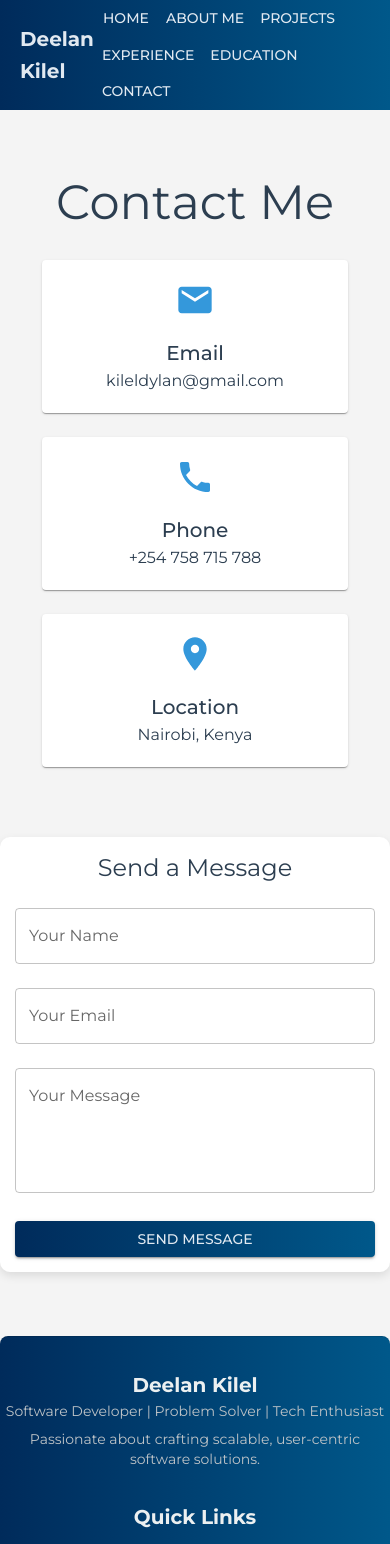
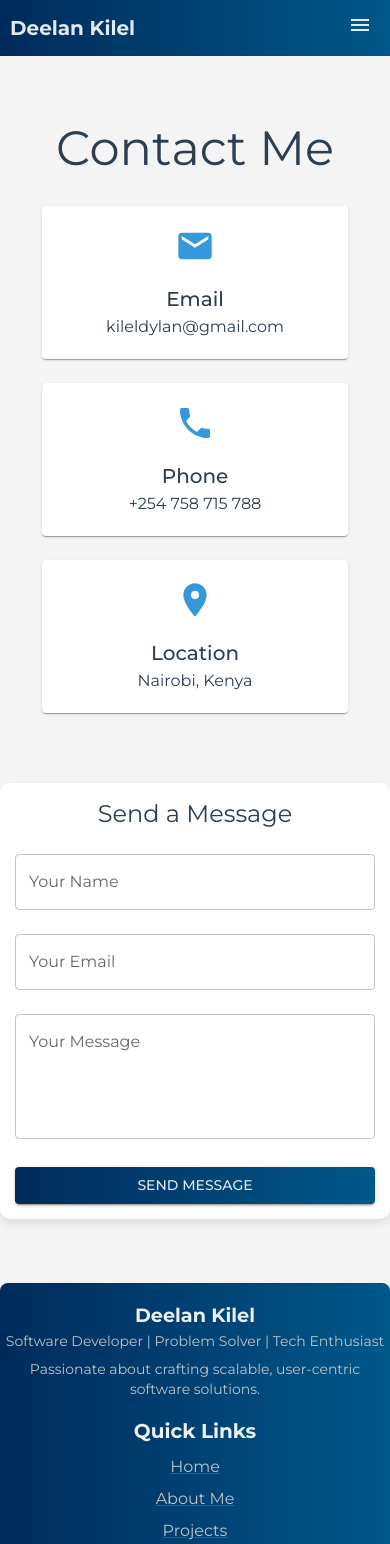
Before and after one commit to kileldylan/portfolio, a React (Create React App) app: page /contact in a window 390 px wide. Shown: the top 1544 px of the page. Built offline with nearby package versions, Linux system fonts and the light colour scheme.

Commit message:
made changes to the appbar responsiveness. Also reduced the size of footer and appbar

```diff
--- a/package.json
+++ b/package.json
@@ -28,6 +28,7 @@
     "react-router-dom": "^6.28.0",
     "react-scripts": "5.0.1",
     "react-toastify": "^10.0.6",
+    "react-transition-group": "^4.4.5",
     "styled-components": "^6.1.13",
     "web-vitals": "^2.1.4"
   },
--- a/public/index.html
+++ b/public/index.html
@@ -2,31 +2,24 @@
 <html lang="en">
   <head>
     <meta charset="utf-8" />
-    <link rel="icon" href="%PUBLIC_URL%/favicon.ico" />
+    <link rel="icon" href="%PUBLIC_URL%/kilel.jpg" />
     <meta name="viewport" content="width=device-width, initial-scale=1" />
     <meta name="theme-color" content="#000000" />
     <meta
       name="description"
       content="Web site created using create-react-app"
     />
-    <link rel="apple-touch-icon" href="%PUBLIC_URL%/Kilel.jpg" />
-    <!--
-      manifest.json provides metadata used when your web app is installed on a
-      user's mobile device or desktop. See https://developers.google.com/web/fundamentals/web-app-manifest/
-    -->
+
+    <!-- Update the apple-touch-icon to reference kilel.jpg -->
+    <link rel="apple-touch-icon" href="%PUBLIC_URL%/kilel.jpg" />
+
+    <!-- Other links -->
     <link rel="manifest" href="%PUBLIC_URL%/manifest.json" />
-    <!--
-      Notice the use of %PUBLIC_URL% in the tags above.
-      It will be replaced with the URL of the `public` folder during the build.
-      Only files inside the `public` folder can be referenced from the HTML.
 
-      Unlike "/favicon.ico" or "favicon.ico", "%PUBLIC_URL%/favicon.ico" will
-      work correctly both with client-side routing and a non-root public URL.
-      Learn how to configure a non-root public URL by running `npm run build`.
-    -->
+    <!-- External font link -->
     <link
-    href="https://fonts.googleapis.com/css2?family=Montserrat:wght@300;400;500;700&display=swap"
-    rel="stylesheet"
+      href="https://fonts.googleapis.com/css2?family=Montserrat:wght@300;400;500;700&display=swap"
+      rel="stylesheet"
     />
 
     <title>Deelan Kilel - Portfolio</title>
@@ -34,15 +27,5 @@
   <body>
     <noscript>You need to enable JavaScript to run this app.</noscript>
     <div id="root"></div>
-    <!--
-      This HTML file is a template.
-      If you open it directly in the browser, you will see an empty page.
-
-      You can add webfonts, meta tags, or analytics to this file.
-      The build step will place the bundled scripts into the <body> tag.
-
-      To begin the development, run `npm start` or `yarn start`.
-      To create a production bundle, use `npm run build` or `yarn build`.
-    -->
   </body>
 </html>
--- a/src/components/customAppBar.js
+++ b/src/components/customAppBar.js
@@ -1,9 +1,10 @@
-import React from 'react';
-import { AppBar, Toolbar, Typography, Button, Box } from '@mui/material';
+import React, { useState } from 'react';
+import { AppBar, Toolbar, Typography, Button, Box, IconButton, Drawer, List, ListItem, ListItemText } from '@mui/material';
 import { Link } from 'react-router-dom';
-import { CSSTransition } from 'react-transition-group';
 import { useLocation } from 'react-router-dom';
 import { styled } from '@mui/system';
+import MenuIcon from '@mui/icons-material/Menu'; // Icon for hamburger menu
+import { CSSTransition } from 'react-transition-group'; // Add this import
 
 const AppBarStyled = styled(AppBar)(({ theme }) => ({
   backgroundImage: 'linear-gradient(to right, #002B5B, #00588A)', // Same gradient as HeroSection
@@ -17,6 +18,9 @@ const AppBarStyled = styled(AppBar)(({ theme }) => ({
 const ToolbarStyled = styled(Toolbar)(({ theme }) => ({
   justifyContent: 'space-between',
   padding: '0 20px', // Provide minimal horizontal padding for content alignment
+  [theme.breakpoints.down('sm')]: {
+    padding: '0 10px', // Adjust padding for smaller screens
+  },
 }));
 
 const PageTransitionWrapper = styled('div')({
@@ -24,10 +28,23 @@ const PageTransitionWrapper = styled('div')({
   transition: 'opacity 500ms ease-out, transform 500ms ease-out',
 });
 
+const DrawerStyled = styled(Drawer)(({ theme }) => ({
+  '& .MuiDrawer-paper': {
+    width: '250px',
+  },
+}));
+
 const CustomAppBar = () => {
   const location = useLocation(); // Get the current location for page transitions
+  const [drawerOpen, setDrawerOpen] = useState(false); // Manage drawer state for mobile view
+
+  const toggleDrawer = () => {
+    setDrawerOpen(!drawerOpen);
+  };
 
   return (
+    <>
+      {/* AppBar for large screens */}
       <AppBarStyled position="sticky">
         <ToolbarStyled>
           {/* Branding */}
@@ -35,8 +52,8 @@ const CustomAppBar = () => {
             Deelan Kilel
           </Typography>
 
-        {/* Navigation Links */}
-        <Box>
+          {/* Navigation Links for large screens */}
+          <Box sx={{ display: { xs: 'none', sm: 'flex' } }}>
             <Button color="inherit" component={Link} to="/">
               Home
             </Button>
@@ -56,7 +73,41 @@ const CustomAppBar = () => {
               Contact
             </Button>
           </Box>
+
+          {/* Hamburger menu for mobile screens */}
+          <IconButton
+            color="inherit"
+            sx={{ display: { xs: 'block', sm: 'none' } }}
+            onClick={toggleDrawer}
+          >
+            <MenuIcon />
+          </IconButton>
         </ToolbarStyled>
+      </AppBarStyled>
+
+      {/* Drawer for mobile screens */}
+      <DrawerStyled anchor="right" open={drawerOpen} onClose={toggleDrawer}>
+        <List>
+          <ListItem button component={Link} to="/" onClick={toggleDrawer}>
+            <ListItemText primary="Home" />
+          </ListItem>
+          <ListItem button component={Link} to="/about" onClick={toggleDrawer}>
+            <ListItemText primary="About Me" />
+          </ListItem>
+          <ListItem button component={Link} to="/projects" onClick={toggleDrawer}>
+            <ListItemText primary="Projects" />
+          </ListItem>
+          <ListItem button component={Link} to="/experience" onClick={toggleDrawer}>
+            <ListItemText primary="Experience" />
+          </ListItem>
+          <ListItem button component={Link} to="/education" onClick={toggleDrawer}>
+            <ListItemText primary="Education" />
+          </ListItem>
+          <ListItem button component={Link} to="/contact" onClick={toggleDrawer}>
+            <ListItemText primary="Contact" />
+          </ListItem>
+        </List>
+      </DrawerStyled>
 
       {/* Page Transitions */}
       <CSSTransition
@@ -70,7 +121,7 @@ const CustomAppBar = () => {
           {/* Page content would go here */}
         </PageTransitionWrapper>
       </CSSTransition>
-    </AppBarStyled>
+    </>
   );
 };
 
--- a/src/components/footer.js
+++ b/src/components/footer.js
@@ -7,7 +7,7 @@ import { Link as RouterLink } from 'react-router-dom';
 const FooterContainer = styled(Box)(({ theme }) => ({
   backgroundImage: 'linear-gradient(to right, #002B5B, #00588A)', // Same gradient as HeroSection
   color: '#E1E9F1', // Same text color as HeroSection
-  padding: '2rem 0',
+  padding: '1rem 0', // Reduced padding
   marginTop: 'auto', // Ensures it stays at the bottom
   textAlign: 'center', // Centers the footer content
   borderTop: `1px solid ${theme.palette.divider}`, // Optional: Adds a top border for separation
@@ -33,13 +33,13 @@ const Footer = () => {
 
   return (
     <FooterContainer>
-      <Grid container spacing={4} justifyContent="center">
-        {/* Left Section - Personal Info */}
+<Grid container spacing={2} justifyContent="center">
+{/* Left Section - Personal Info */}
         <Grid item xs={12} sm={6} md={4}>
-          <Typography variant="h6" sx={{ fontWeight: 'bold', color: '#ECF0F1' }}>
+          <Typography variant="h6" sx={{ fontWeight: 'bold', color: '#ECF0F1', fontSize: '1.2rem' }}>
             Deelan Kilel
           </Typography>
-          <Typography variant="body2" sx={{ color: '#BDC3C7' }}>
+          <Typography variant="body2" sx={{ color: '#BDC3C7', fontSize: '0.875rem' }}>
             Software Developer | Problem Solver | Tech Enthusiast
           </Typography>
           <Typography variant="body2" sx={{ color: '#BDC3C7', marginTop: 1 }}>
--- a/src/components/home.js
+++ b/src/components/home.js
@@ -23,14 +23,14 @@ import { GlobalStyles, CssBaseline, ThemeProvider, createTheme } from '@mui/mate
 const HeroSection = styled(Box)(({ theme }) => ({
   backgroundImage: 'linear-gradient(to right, #002B5B, #00588A)',
   color: '#E1E9F1',
-  padding: '30px 20px',
+  padding: '20px 15px', // Reduced padding for better responsiveness
   textAlign: 'center',
-  minHeight: '60vh',
+  minHeight: '40vh', // Adjusted height for smaller appearance
   display: 'flex',
   alignItems: 'center',
   [theme.breakpoints.down('sm')]: {
-    minHeight: '50vh', // Adjust min-height for smaller screens
-    padding: '20px 10px', // Less padding on small screens
+    minHeight: '30vh', // Reduced height for small devices
+    padding: '10px', // Less padding on small screens
   },
 }));
 
@@ -178,9 +178,6 @@ const Home = () => {
                 <Typography variant="h3" gutterBottom>
                   Hi, I'm Deelan Kilel
                 </Typography>
-                <Typography variant="h6" sx={{ marginBottom: 2 }}>
-                  Crafting Scalable and Efficient Software Solutions
-                </Typography>
                 <Typography variant="body1" sx={{ marginBottom: 2 }}>
                   Proficient and versatile Software Developer with extensive experience in front-end
                   development using React and back-end development with Node.js and Express. Skilled in
@@ -189,9 +186,7 @@ const Home = () => {
                   management and experienced in building dynamic, feature-rich systems that align with
                   modern web standards. Demonstrated ability to take projects from concept through to
                   deployment, ensuring robust code, efficient workflows, and effective collaboration within
-                  cross-functional teams. Recognized for my meticulous attention to detail and dedication to
-                  expanding technical expertise, including ongoing learning in advanced frameworks and
-                  languages.
+                  cross-functional teams.
                 </Typography>
                 <Button
                 variant="contained"
```
Also changed, not shown: public/cloudhaven.jpg (added), 1 other file (tests, documents, lock files or other folders). Lines whose indentation alone changed are shown as unchanged.
